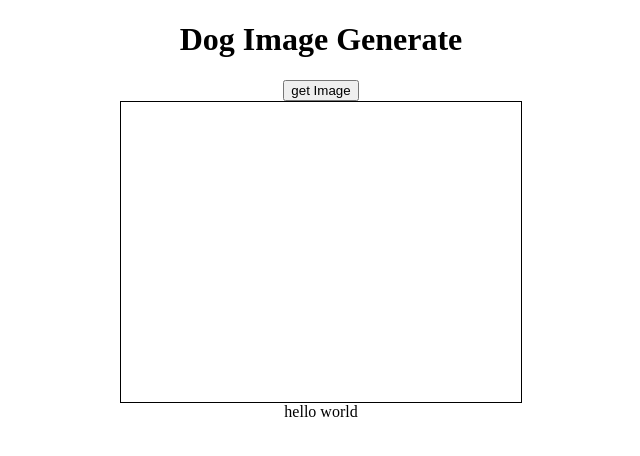
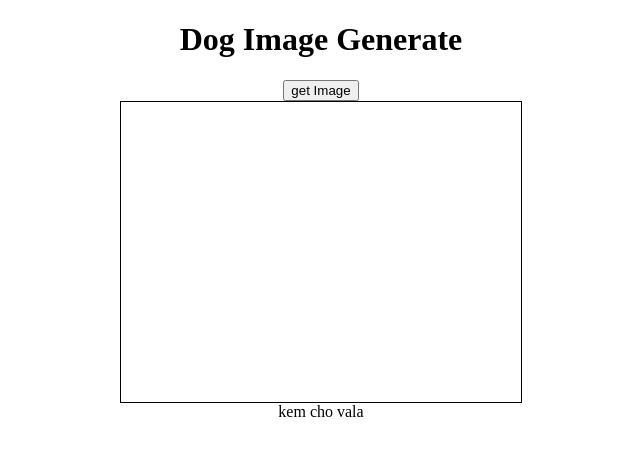
Before and after one commit to NileshRohit/project2, a plain HTML site: page assets/app.html in a window 1280 px wide. Shown: the full height of the page, 319-959 px from the left. Drawn offline with nearby package versions, Linux system fonts and the light colour scheme.

Commit message:
add some chnages

```diff
--- a/assets/app.html
+++ b/assets/app.html
@@ -27,5 +27,5 @@
 
     <script src="app.js"></script>
   </body>
-  <footer>hello world</footer>
+  <footer>kem cho vala</footer>
 </html>
```
